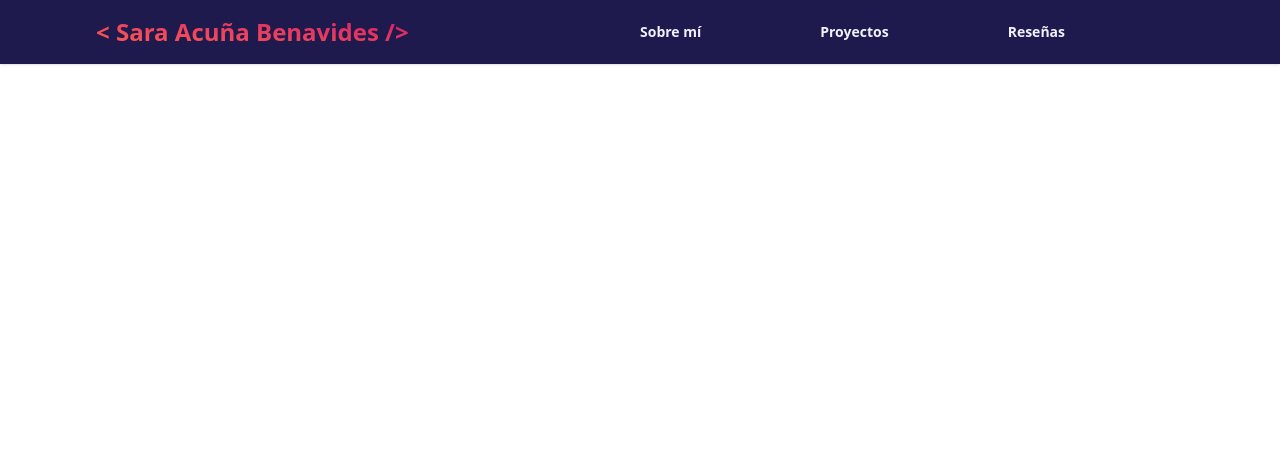
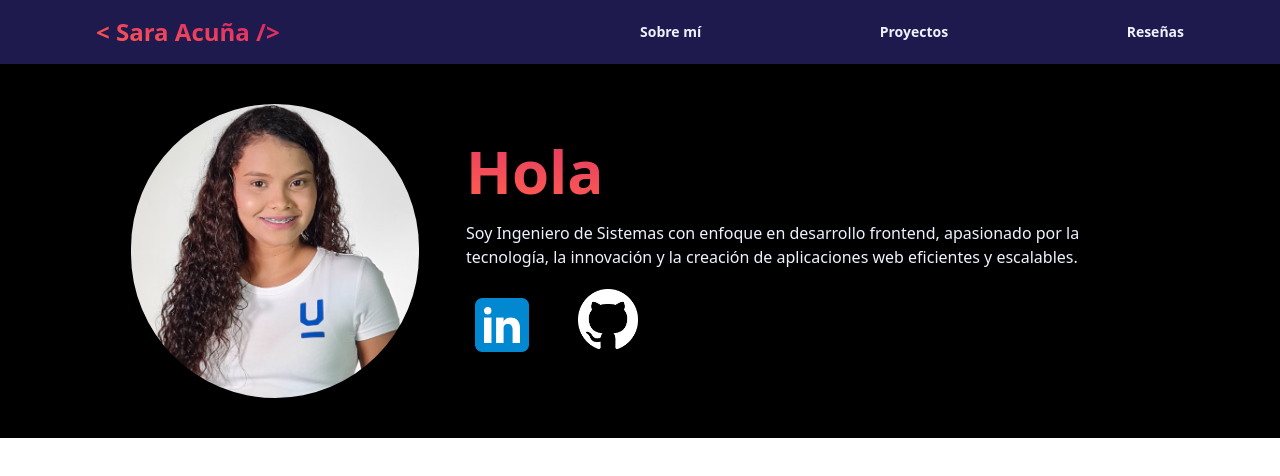
Before and after one commit to Acuna21/porfatolio-tailwind, a website: page src/index.html in a window 1280 px wide. Drawn offline with Linux system fonts and the light colour scheme.

Commit message:
hero section

```diff
--- a/src/index.html
+++ b/src/index.html
@@ -16,18 +16,37 @@
                 <i class="fa-solid fa-bars text-4xl"></i>
             </button>
 
-            <h1 class="font-bold mx-auto bg-gradient-to-tr from-[#ff5d50] to-[#d31166] bg-clip-text text-transparent text-2xl sm:mx-0">&lt; Sara Acuña Benavides /&gt;</h1>
+            <h1 class="font-bold mx-auto bg-gradient-to-tr from-[#ff5d50] to-[#d31166] bg-clip-text text-transparent text-2xl sm:mx-0">&lt; Sara Acuña /&gt;</h1>
 
             <ul id="nav-menu" class="absolute top-0 hidden flex-col h-dvh w-dvw bg-indigo-950 justify-around text-center text-2xl font-bold sm:static sm:flex sm:h-auto sm:w-1/2 sm:justify-between sm:flex-row sm:bg-transparent sm:text-sm sm:text-left ">
                 <li><a href="#about-me">Sobre mí</a></li>
                 <li><a href="#projects">Proyectos</a></li>
                 <li><a href="#reviews">Reseñas</a></li>
-                <li><button id="" class="cursor-pointer text-5xl sm:hidden"><i class="fa-solid fa-xmark"></i></button>
+                <li class="sm:hidden"><button id="" class="cursor-pointer text-5xl"><i class="fa-solid fa-xmark"></i></button>
                 </li>
             </ul>
         </nav>
     </header>
 
+    <section id="hero" class="bg-black py-10">
+        <article class="max-w-72 mx-auto flex flex-wrap items-center justify-between sm:max-w-screen-lg sm:flex-row sm:gap-10">
+
+            <img class="max-w-72 mx-auto rounded-full sm:w-1/3" src="./assets/img/yo-foto.png" alt="Imagen de perfil">
+
+            <div class="mx-auto my-4 flex flex-col gap-5 sm:w-2/3">
+                <h2 class="font-bold bg-gradient-to-tr from-[#ff5d50] to-[#d31166] bg-clip-text text-transparent text-6xl text-center sm:mx-0 sm:text-left">Hola</h2>
+                <p>Soy Ingeniero de Sistemas con enfoque en desarrollo frontend, apasionado por la tecnología, la innovación y la creación de aplicaciones web eficientes y escalables.</p>
+
+                <ul class="flex gap-10">
+                    <li> <a href="https://www.linkedin.com/in/sara-acu%C3%B1a-benavides-b8170023a/" target="_blank"><img class="h-18 w-18" src="./assets/img/linkedin.png" alt="Logo de Linkedin"></a></li>
+
+                    <li><a href="https://github.com/Acuna21" target="_blank"><img class="h-15 w-15" src="assets/img/github.png" alt="Logo de Github"></a></li>
+                </ul>
+            </div>
+
+        </article>
+    </section>
+
     <script src="./scripts/navigation.js"></script>
 </body>
 </html>
```
Also changed, not shown: src/assets/img/github.png (added), src/assets/img/linkedin.png (added), src/assets/img/yo-foto.png (added), src/output.css.
